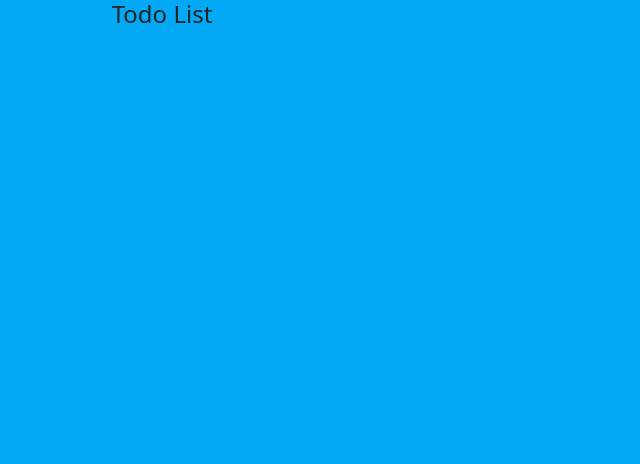
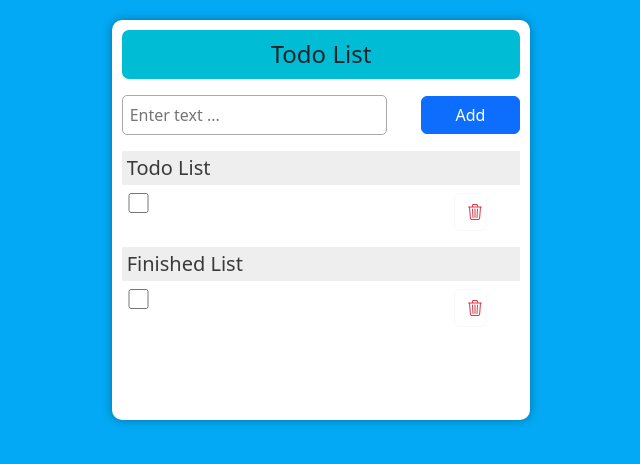
Before and after one commit to moonspark78/AngularTodo, an Angular app: page / in a window 1280 px wide. Shown: the top 464 px of the page, without its empty margins (319-959 px from the left). Built offline with nearby package versions, Linux system fonts and the light colour scheme.

Commit message:
work in progress :rocket:

```diff
--- a/src/app/todo/todo.component.css
+++ b/src/app/todo/todo.component.css
@@ -0,0 +1,56 @@
+@import url("https://cdn.jsdelivr.net/npm/bootstrap-icons@1.10.3/font/bootstrap-icons.css");
+
+.todo-block {
+    min-height: 400px;
+    background: #fff;
+    margin: 20px 0;
+    padding: 10px;
+    border-radius: 10px;
+    box-shadow: 0px 0px 10px #00000052;
+}
+
+.todo-header{
+    background: #00BCD4;
+    padding: 10px;
+    border-radius: 7px;
+}
+
+.todo-input{
+    margin-right: 10px;
+    padding: 7px;
+    border: 1px solid #aaa;
+    border-radius: 5px;
+}
+
+.del-btn .edit-btn{
+    display: flex;
+    justify-content: center;
+}
+.todo-single:last-child{
+    border: none;
+}
+
+.todo-single p{
+    margin: 0;
+    padding: 5px;
+}
+
+.todo-checkbox{
+    height: 20px;
+}
+
+
+
+.mr-10{
+    margin-right: 10px;
+}
+
+h5{
+    background: #eee;
+    padding: 5px;
+    color: #3a3a3a;
+}
+
+.todo-list-done .todo-single p{
+    text-decoration: line-through;
+}
--- a/src/app/todo/todo.component.html
+++ b/src/app/todo/todo.component.html
@@ -1,7 +1,37 @@
 <div class="container-fluid">
     <div class="col-12 d-flex justify-content-center">
         <div class="col-4 todo-block">
-            <h4>Todo List</h4>
+            <h4 class="text-center mb-3 todo-header">Todo List</h4>
+            <div class="col-12 d-flex align-items-center justify-content-between">
+                <input type="text" class="col-8 todo-input" placeholder="Enter text ..." type="text" name="text">
+                <button type="submit" class="col-3 btn btn-primary"   >Add</button>
+            </div>
+
+
+
+            <div class="todo-list mt-3">
+                <h5>Todo List</h5>
+                <div class="col-12 d-flex todo-single align-center">
+                    <input type="checkbox" class="col-1 todo-checkbox">
+                    <p class="col-9"></p>
+                    <button type="button" class="btn btn-outline-light text-danger col-1 del-btn">
+                        <i class="bi bi-trash3"></i>
+                    </button>
+                </div>
+            </div>
+
+            <div class="todo-list mt-3">
+                <h5>Finished List</h5>
+                <div class="col-12 d-flex todo-single align-center">
+                    <input type="checkbox" class="col-1 todo-checkbox">
+                    <p class="col-9"></p>
+                    <button type="button" class="btn btn-outline-light text-danger col-1 del-btn">
+                        <i class="bi bi-trash3"></i>
+                    </button>
+                </div>
+            </div>
+
+
         </div>
     </div>
 </div>
```
